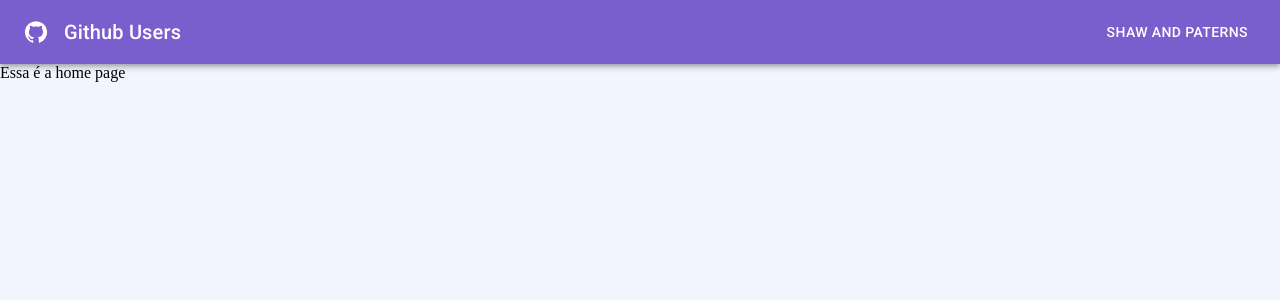
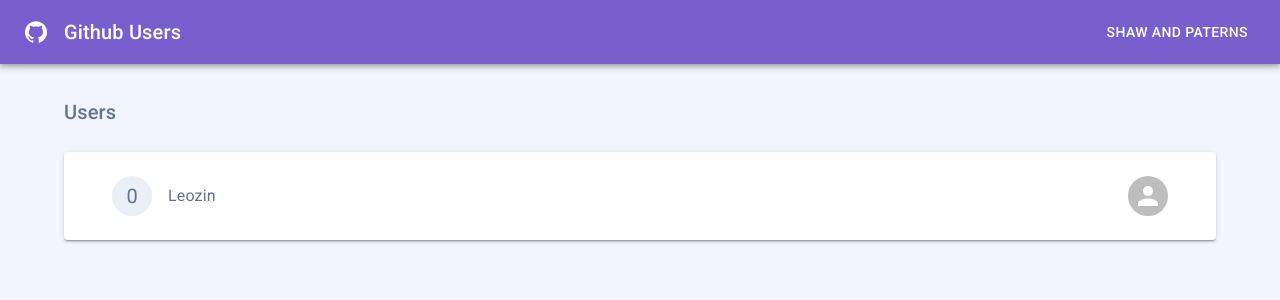
Before and after one commit to Strxng/shaw-and-paterns-frontend, a React (Create React App) app: page / in a window 1280 px wide. Shown: the top 300 px of the page. Built offline with nearby package versions, Linux system fonts and the light colour scheme.

Commit message:
create home page estructure

```diff
--- a/src/App.tsx
+++ b/src/App.tsx
@@ -12,6 +12,10 @@ const theme = createTheme({
   palette: {
     primary: {
       main: '#795fcd',
+      light: '#eaf0f6',
+    },
+    text: {
+      primary: '#637192',
     },
   },
 });
--- /dev/null
+++ b/src/components/page/defaultPageStructure/components/safeArea/index.tsx
@@ -0,0 +1,9 @@
+import { Container } from '@mui/material';
+
+interface SafeAreaProps {
+  children: JSX.Element;
+}
+
+export const SafeArea = ({ children }: SafeAreaProps): JSX.Element => {
+  return <Container sx={{ my: 4, px: 2 }}>{children}</Container>;
+};
--- a/src/components/page/defaultPageStructure/index.tsx
+++ b/src/components/page/defaultPageStructure/index.tsx
@@ -1,4 +1,5 @@
 import { Header } from './components/header';
+import { SafeArea } from './components/safeArea';
 
 interface DefaultPageStructureProps {
   children: JSX.Element;
@@ -10,7 +11,7 @@ export const DefaultPageStructure = ({
   return (
     <>
       <Header />
-      {children}
+      <SafeArea>{children}</SafeArea>
     </>
   );
 };
--- /dev/null
+++ b/src/pages/home/components/userCard/index.tsx
@@ -0,0 +1,34 @@
+import { Avatar, Container, Paper, Typography } from '@mui/material';
+
+interface UserCardProps {
+  id: number;
+  name: string;
+  image: string;
+}
+
+export const UserCard = ({
+  id = 0,
+  name = '',
+  image = '',
+}: UserCardProps): JSX.Element => {
+  return (
+    <Paper
+      variant="elevation"
+      elevation={2}
+      sx={{ p: 3, alignItems: 'center' }}
+    >
+      <Container
+        sx={{ display: 'flex', flexDirection: 'row', alignItems: 'center' }}
+      >
+        <Avatar sx={{ bgcolor: 'primary.light', color: 'text.primary' }}>
+          {id.toString()}
+        </Avatar>
+        <Typography color={'text.primary'} sx={{ ml: 2, flexGrow: 1 }}>
+          {name}
+        </Typography>
+
+        <Avatar alt="User Image" src={image} />
+      </Container>
+    </Paper>
+  );
+};
--- a/src/pages/home/index.tsx
+++ b/src/pages/home/index.tsx
@@ -1,3 +1,16 @@
+import { Box, Typography } from '@mui/material';
+import { UserCard } from './components/userCard';
+
 export const HomePage = (): JSX.Element => {
-  return <div>Essa é a home page</div>;
+  return (
+    <>
+      <Typography color={'text.primary'} variant="h6">
+        Users
+      </Typography>
+
+      <Box sx={{ mt: 3 }}>
+        <UserCard id={0} image="" name="Leozin" />
+      </Box>
+    </>
+  );
 };
```
